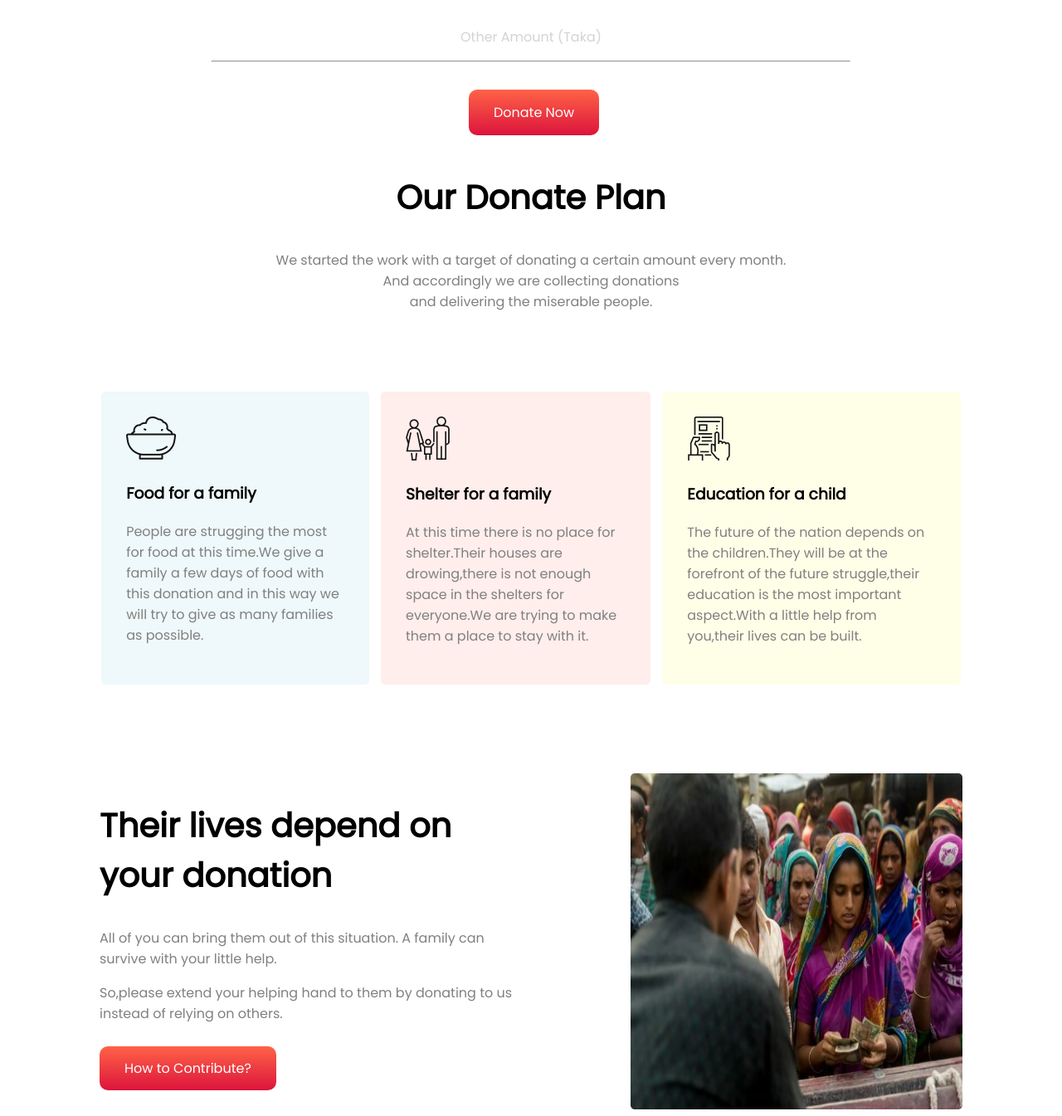
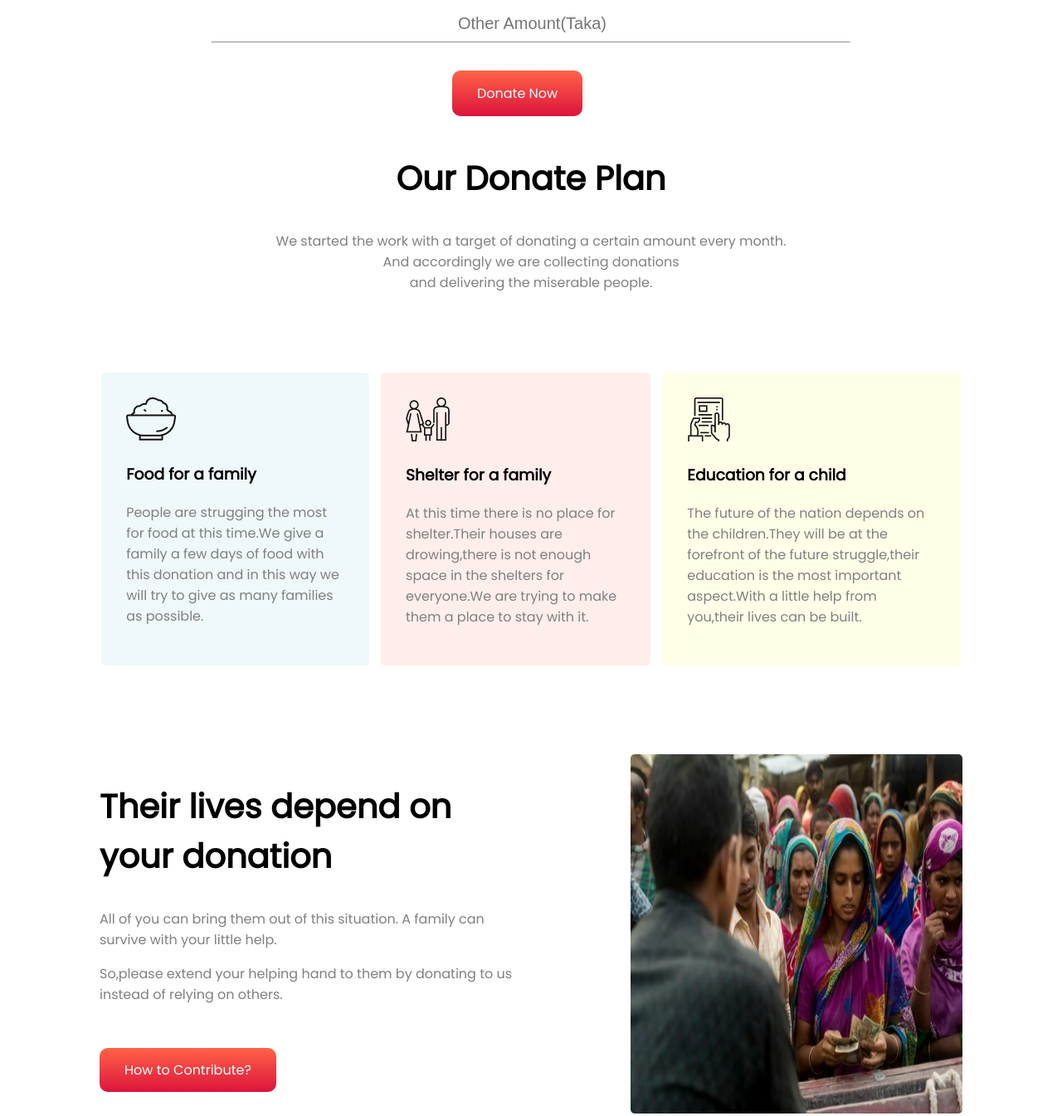
Before and after one commit to 1farjana1/donate-today, a plain HTML site: page index.html in a window 1280 px wide. Shown: the part 954-2299 px from the top of the page at 83% size. Drawn offline with Linux system fonts and the light colour scheme.

Commit message:
added all new things

```diff
--- a/index.html
+++ b/index.html
@@ -33,7 +33,7 @@
             <h3 class="shadow">1000tk</h3>
             <h3 class="shadow">5000tk</h3>
         </div>
-        <p class="middle">Other Amount (Taka)</p>
+        <input type="text" placeholder="Other Amount(Taka)" id="middle">
         <hr><br>
         <a class="link-button" target="_blank" href="https://www.programming-hero.com/">Donate Now</a>
     </section>
@@ -69,7 +69,7 @@
         <div class="half-width">
             <h2>Their lives depend on your donation</h2>
             <p>All of you can bring them out of this situation. A family can survive with your little help.</p>
-            <p>So,please extend your helping hand to them by donating to us instead of relying on others.</p><br>
+            <p>So,please extend your helping hand to them by donating to us instead of relying on others.</p><br><br>
             <a class="contribute" target="_blank" href="https://www.jaago.com.bd/donate-bd/">How to Contribute?</a>
         </div>
         <div class="half-width">
@@ -84,7 +84,7 @@
             <h2>They need us <br> to suvive</h2>
             <p>Along with the government,if we all come forward then we can bring some light of hope to the lives of the
                 proletarians and the destitute.</p>
-            <p>With the help of all of you,this dream can be fulfilled.</p><br>
+            <p>With the help of all of you,this dream can be fulfilled.</p><br><br>
             <a class="contribute" target="_blank" href="https://www.jaago.com.bd/donate-bd/">How to Contribute?</a>
         </div>
     </section>
@@ -127,7 +127,6 @@
         <small>I'm gonna do it</small>
     </section>
 
-
 </body>
 
 </html>
--- a/style.css
+++ b/style.css
@@ -70,11 +70,6 @@ hr {
     width: 60%;
 }
 
-.middle {
-    text-align: center;
-    color: lightgray;
-}
-
 .link-button {
     color: white;
     text-decoration: none;
@@ -83,7 +78,13 @@ hr {
     border-radius: 10px;
     margin: 0;
     position: absolute;
-    margin-left: 565px;
+    margin-left: 545px;
+}
+
+#middle {
+    margin-left: 550px;
+    border: none;
+    outline: none;
 }
 
 .middle-part {
@@ -210,6 +211,7 @@ input {
     color: white;
     height: 175px;
     padding-top: 100px;
+    margin-bottom: 0px;
 }
 
 .footer-part i {
```
